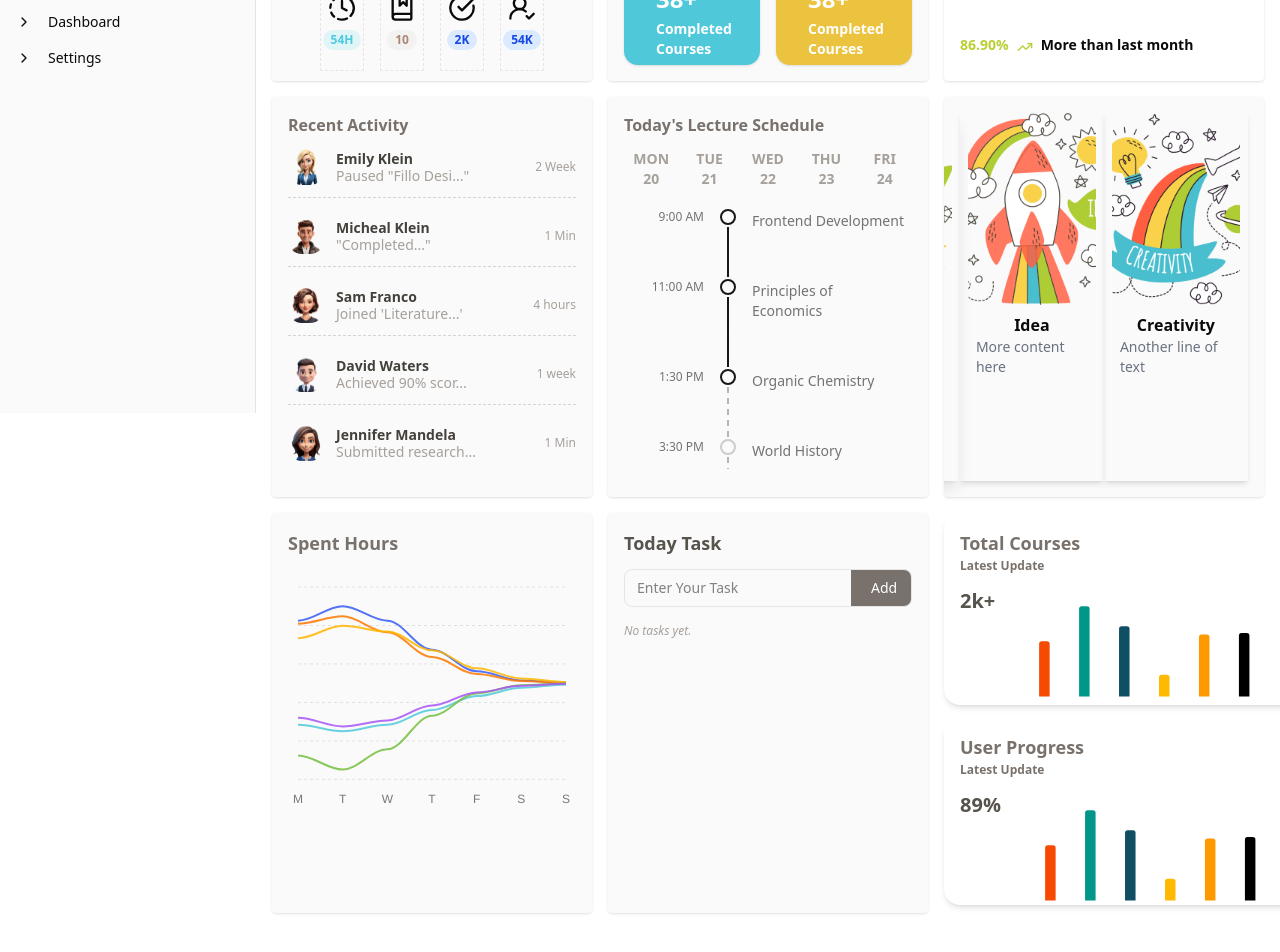
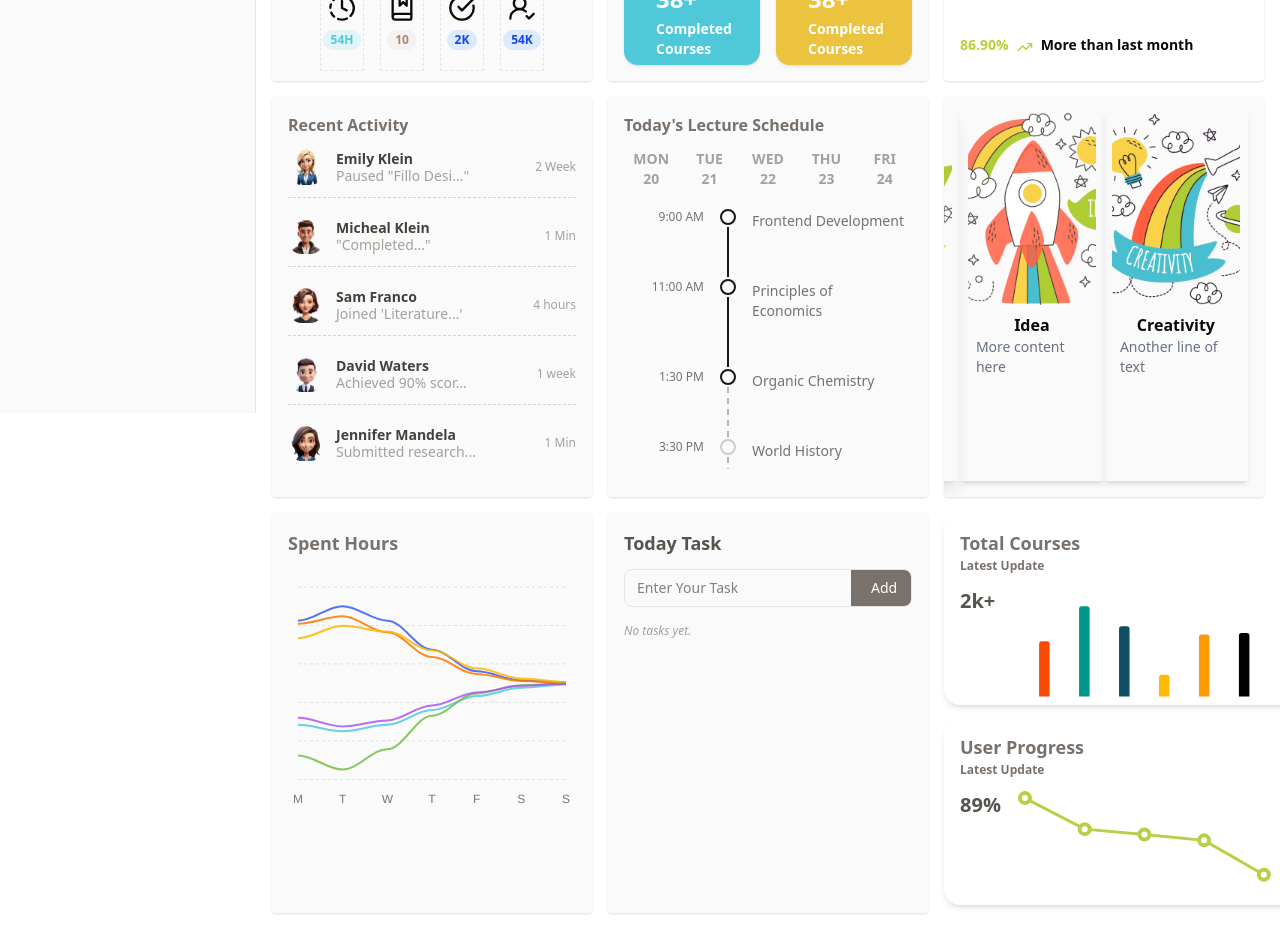
Before and after one commit to VestalAvenue/ra-admin, a React (Vite) app: page /education in a window 1280 px wide. Shown: the part 387-1339 px from the top of the page. Built offline with nearby package versions, Linux system fonts and the light colour scheme.

Commit message:
30.8-final-1

```diff
--- a/src/components/Charts/Userprogresschart.jsx
+++ b/src/components/Charts/Userprogresschart.jsx
@@ -1,12 +1,107 @@
-import React from 'react'
+"use client"
+
+import { TrendingUp } from "lucide-react"
+import { CartesianGrid, Dot, Line, LineChart } from "recharts"
+
+import {
+  Card,
+  CardContent,
+  CardDescription,
+  CardFooter,
+  CardHeader,
+  CardTitle,
+} from "@/components/ui/card"
+import {
+
+  ChartContainer,
+  ChartTooltip,
+  ChartTooltipContent,
+} from "@/components/ui/chart"
+
+export const description = "A line chart with dots and colors"
+
+const chartData = [
+  { browser: "chrome", visitors: 275, fill: "var(--color-chrome)" },
+  { browser: "safari", visitors: 200, fill: "var(--color-safari)" },
+  { browser: "firefox", visitors: 187, fill: "var(--color-firefox)" },
+  { browser: "edge", visitors: 173, fill: "var(--color-edge)" },
+  { browser: "other", visitors: 90, fill: "var(--color-other)" },
+]
+
+const chartConfig = {
+  visitors: {
+    label: "Visitors",
+    color: "var(--chart-2)",
+  },
+  chrome: {
+    label: "Chrome",
+    color: "var(--chart-1)",
+  },
+  safari: {
+    label: "Safari",
+    color: "var(--chart-2)",
+  },
+  firefox: {
+    label: "Firefox",
+    color: "var(--chart-3)",
+  },
+  edge: {
+    label: "Edge",
+    color: "var(--chart-4)",
+  },
+  other: {
+    label: "Other",
+    color: "var(--chart-5)",
+  },
+}
 import {cn} from '@/lib/utils'
+export default function Userprogresschart({className= ""}) {
+  return (
 
-const Userprogresschart = ({className = ""}) => {
-  return (
-    <div className = {cn(" " , className)}>
+        <ChartContainer config={chartConfig} className={cn("w-full pb-10 " , className)}>
+          <LineChart
+            accessibilityLayer
+            data={chartData}
 
-    </div>
+            margin={{
+              top: 5,
+              left: 24,
+              right: 24,
+            }}
+          >
+            <CartesianGrid vertical={false} horizontal={false} />
+            <ChartTooltip
+              cursor={false}
+              content={
+                <ChartTooltipContent
+                  indicator="line"
+                  nameKey="visitors"
+                  hideLabel
+                />
+              }
+            />
+            <Line
+              activeDot = {false}
+              dataKey="visitors"
+              type="line"
+              stroke="#B6D148"
+              strokeWidth={3}
+              dot={({ payload, ...props }) => {
+                return (
+                  <Dot
+                    key={payload.browser}
+                    r={5}
+                    cx={props.cx}
+                    cy={props.cy}
+                    fill="white"
+                    stroke="#B6D148"
+                    strokeWidth={4}
+                  />
+                )
+              }}
+            />
+          </LineChart>
+        </ChartContainer>
+
   )
 }
-
-export default Userprogresschart
--- a/src/components/SidebarComponent.jsx
+++ b/src/components/SidebarComponent.jsx
@@ -75,8 +75,8 @@ const SidebarComponent = () => {
 
   return (
     <Sidebar collapsible="icon" collapsedWidth="10rem">
-      <SidebarHeader className={`"p-4 mt-2 ml-2  items-center " ${state === "collapsed" ? "mr-3 ml-3 mb-0" : " flex flex-row"}`}>
-        <Link href ="/" className = "flex ">
+      <SidebarHeader className={`"p-4 mt-2 ml-2  items-center " ${state === "collapsed" ? " justify-center" : " flex flex-row"}`}>
+        <Link to="/" className={`flex ${state === "collapsed" ? "h-6 w-6 pt-1 mr-1" : ""}`}>
         <div className="w-10 h-10">
           <img src={logo} alt="Logo" className="sidebar-logo" />
         </div>
@@ -94,13 +94,13 @@ const SidebarComponent = () => {
         <SidebarGroup>
           <SidebarGroupLabel className = "bg-gray-200 text-cyan-400 px-3 py-1 rounded-md max-w-25">DASHBOARD</SidebarGroupLabel>
           <SidebarGroupContent>
-            <SidebarMenu>
+            <SidebarMenu className="mt-3" >
                 <Collapsible defaultOpen className="group/collapsible">
                   <SidebarMenuItem>
                     <CollapsibleTrigger asChild>
-                      <SidebarMenuButton className="my-2 mx-2 active:bg-blue-500 flex items-center gap-2">
+                      <SidebarMenuButton className={`my-2 mx-2 active:bg-blue-500 flex items-center gap-2 ${state === "collapsed" ? "" : ""}`}>
                             {/* Left Icon */}
-                            <LayoutDashboardIcon className="h-4 w-4" />
+                            <LayoutDashboardIcon className={`${state === "collapsed" ? "" : ""  }`} />
 
                             {/* Label */}
                             <span className="flex-1 text-left">Dashboard</span>
@@ -131,66 +131,7 @@ const SidebarComponent = () => {
           </SidebarGroupContent>
         </SidebarGroup>
 
-        <SidebarGroup>
-          <SidebarGroupLabel>MANAGEMENT</SidebarGroupLabel>
-          <SidebarGroupContent>
-            <SidebarMenu>
 
-              {/* Collapsible Dashboard Section */}
-              <Collapsible defaultClose className="group/collapsible">
-                <SidebarMenuItem>
-                  <CollapsibleTrigger asChild>
-                    <SidebarMenuButton>
-                      <ChevronRight className="mr-2 h-4 w-4 transition-transform group-data-[state=open]/collapsible:rotate-90" />
-                      Dashboard
-                    </SidebarMenuButton>
-                  </CollapsibleTrigger>
-
-                  <CollapsibleContent>
-                    <SidebarMenuSub>
-                      <SidebarMenuSubItem>
-                        <SidebarMenuButton>Overview</SidebarMenuButton>
-                      </SidebarMenuSubItem>
-                      <SidebarMenuSubItem>
-                        <SidebarMenuButton>Analytics</SidebarMenuButton>
-                      </SidebarMenuSubItem>
-                      <SidebarMenuSubItem>
-                        <SidebarMenuButton>Reports</SidebarMenuButton>
-                      </SidebarMenuSubItem>
-                    </SidebarMenuSub>
-                  </CollapsibleContent>
-                </SidebarMenuItem>
-              </Collapsible>
-
-
-              <Collapsible className="group/collapsible">
-                <SidebarMenuItem>
-                  <CollapsibleTrigger asChild>
-                    <SidebarMenuButton>
-                      <ChevronRight className="mr-2 h-4 w-4 transition-transform group-data-[state=open]/collapsible:rotate-90" />
-                      Settings
-                    </SidebarMenuButton>
-                  </CollapsibleTrigger>
-
-                  <CollapsibleContent>
-                    <SidebarMenuSub>
-                      <SidebarMenuSubItem>
-                        <SidebarMenuButton>Profile</SidebarMenuButton>
-                      </SidebarMenuSubItem>
-                      <SidebarMenuSubItem>
-                        <SidebarMenuButton>Billing</SidebarMenuButton>
-                      </SidebarMenuSubItem>
-                      <SidebarMenuSubItem>
-                        <SidebarMenuButton>Team</SidebarMenuButton>
-                      </SidebarMenuSubItem>
-                    </SidebarMenuSub>
-                  </CollapsibleContent>
-                </SidebarMenuItem>
-              </Collapsible>
-
-            </SidebarMenu>
-          </SidebarGroupContent>
-        </SidebarGroup>
       </SidebarContent>
     </Sidebar>
   )
--- a/src/components/Todolist.jsx
+++ b/src/components/Todolist.jsx
@@ -29,6 +29,8 @@ export default function Todolist({ className = "" }) {
   const removeItem = (id) => setItems(prev => prev.filter(i => i.id !== id))
 
   const onKeyAdd = (e) => { if (e.key === "Enter") addItem() }
+
+
 
   return (
     <div className={cn("rounded-2xl bg-white p-4 shadow-sm flex flex-col h-[30px]", className)}>
--- a/src/components/Userprogress.jsx
+++ b/src/components/Userprogress.jsx
@@ -1,7 +1,8 @@
 import React from 'react'
 import {cn} from "@/lib/utils"
 import { Totalcoursechart } from './Charts/Totalcoursechart'
-
+import { User } from 'lucide-react';
+import Userprogresschart from './Charts/Userprogresschart';
 const Userprogress = ( {className="", ...props}) => {
   return (
     <div className = {cn("rounded-2xl bg-white p-4 shadow-sm flex flex-col h-72", className)} {...props}>
@@ -9,7 +10,7 @@ const Userprogress = ( {className="", ...props}) => {
         <p className ="text-[12px] font-semibold text-stone-500 hover:text-stone-400">Latest Update</p>
         <div className = "flex flex-row flex-1 pt-3">
             <p className ="text-xl font-bold text-stone-600">89%</p>
-            <Totalcoursechart className =""/>
+            <Userprogresschart className =""/>
         </div>
     </div>
   )
```
